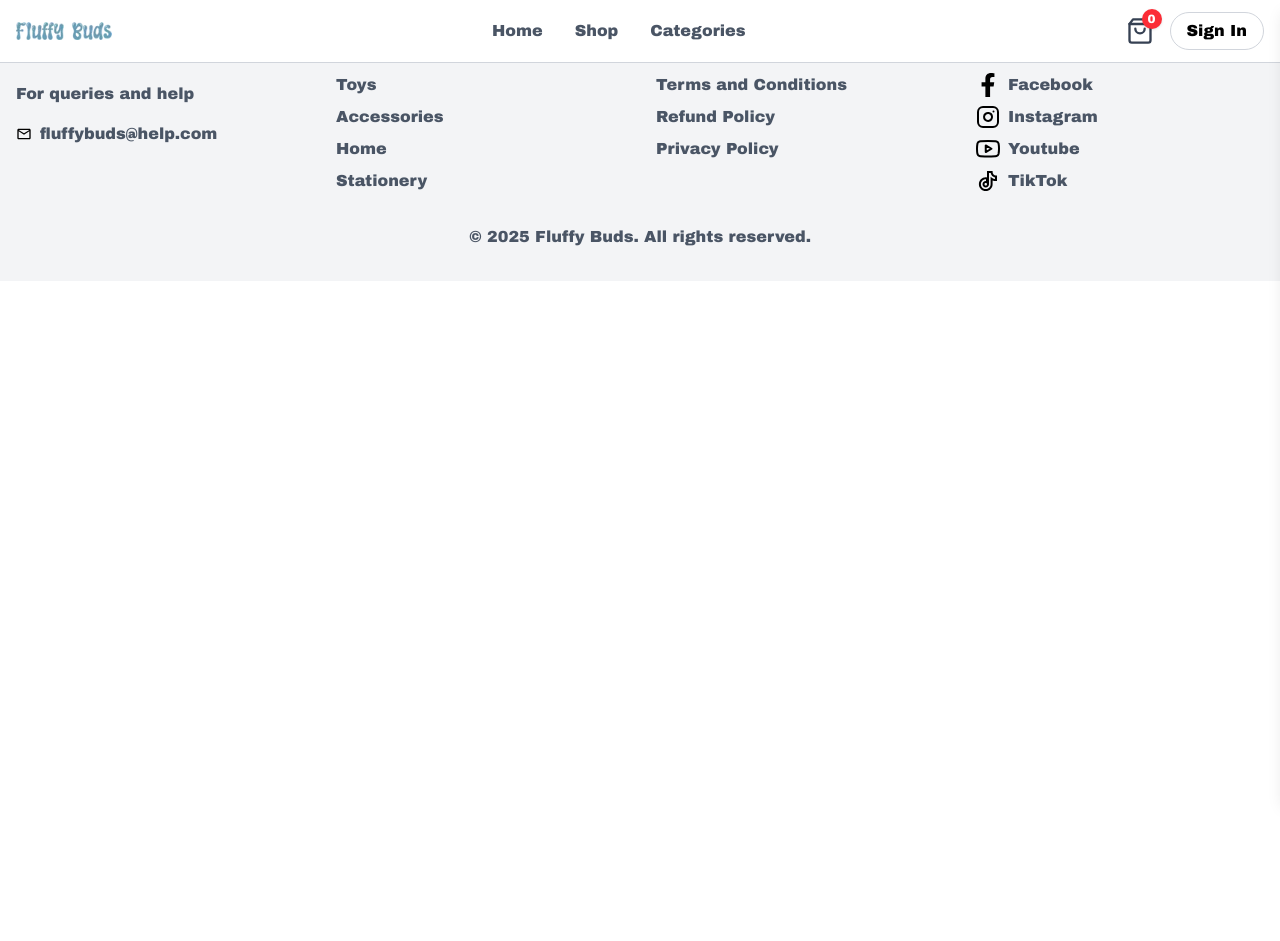
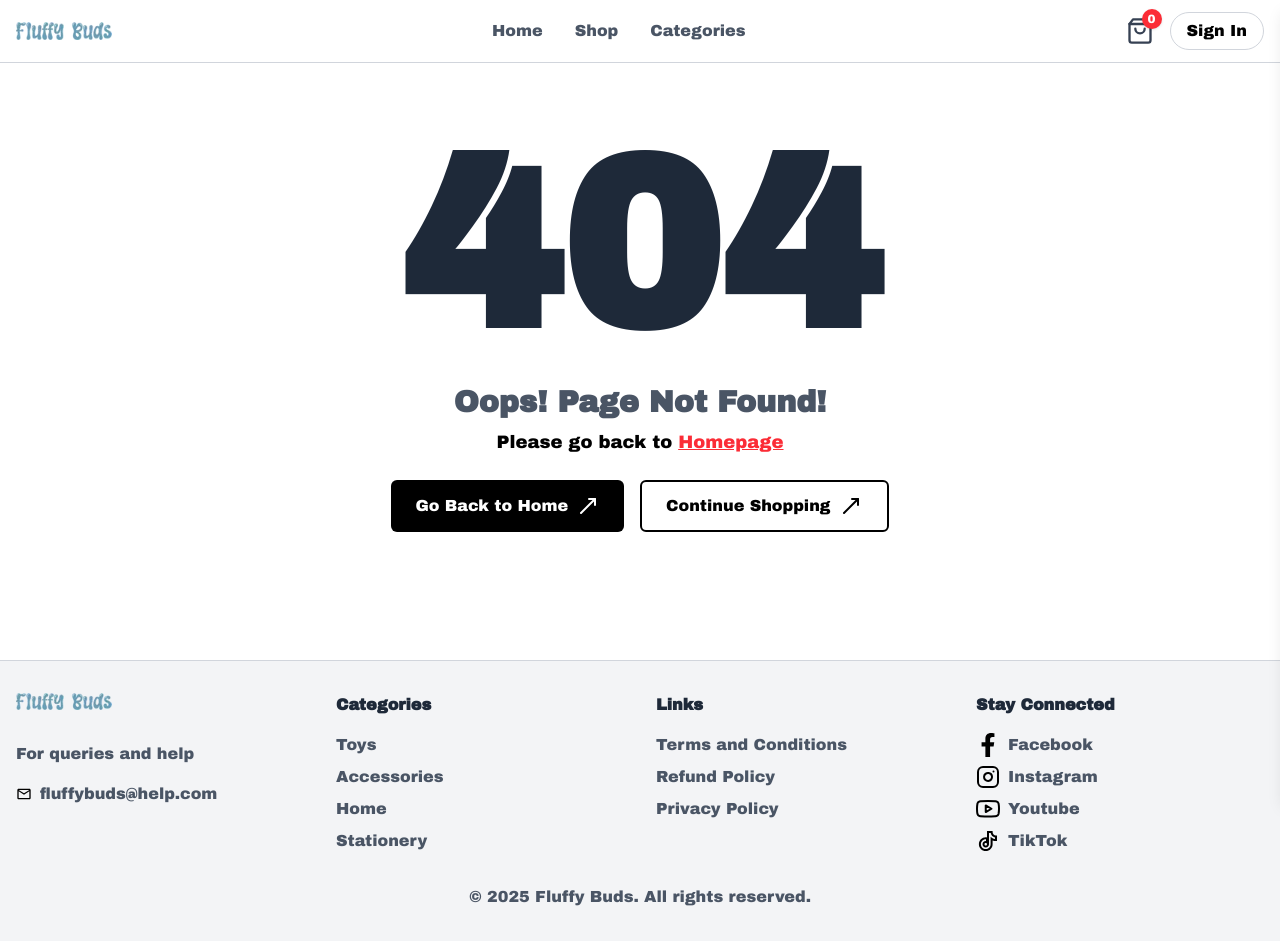
Before and after one commit to mdsajalali/fluffy-buds, a React (Vite) app: page /search in a window 1280 px wide. Before the commit the page ends 800 px from the top, so only its background shows below. Built offline with nearby package versions, Linux system fonts and the light colour scheme; no server answers.

Commit message:
added: not found page

```diff
--- a/src/App.tsx
+++ b/src/App.tsx
@@ -24,6 +24,7 @@ import ProductUpdate from "./pages/(dashboard)/ProductUpdate";
 import useCategoriesProduct from "./hooks/useCategoriesProduct";
 import Verify from "./pages/(cart)/Verify";
 import AdminRoute from "./routes/AdminRoute";
+import NotFound from "./components/(not-found)/NotFound";
 
 const App = () => {
   const location = useLocation();
@@ -89,6 +90,9 @@ const App = () => {
         {/* Auth pages */}
         <Route path="/login" element={<Login />} />
         <Route path="/register" element={<Register />} />
+
+        {/* not found */}
+        <Route path="*" element={<NotFound />} />
       </Routes>
 
       {!isAuthPage && <Footer />}
--- /dev/null
+++ b/src/components/(not-found)/NotFound.tsx
@@ -0,0 +1,72 @@
+import { Link } from "react-router-dom";
+
+const NotFound = () => {
+  return (
+    <div className="md:mt-[65px]">
+      <div className="flex flex-col items-center justify-center my-10 md:my-32">
+        <h1 className="text-9xl sm:text-[12rem] md:text-[15rem] font-bold text-gray-800">
+          404
+        </h1>
+        <p className="text-xl sm:text-2xl md:text-3xl font-semibold text-gray-600 mt-4">
+          Oops! Page Not Found!
+        </p>
+        <p className="text-sm sm:text-base md:text-lg mt-2">
+          Please go back to{" "}
+          <Link to="/" className="text-red-500 underline">
+            Homepage
+          </Link>
+        </p>
+        <div className="flex px-4 flex-col sm:flex-row gap-4 mt-6 w-full sm:w-auto justify-center">
+          <Link
+            to="/"
+            className="bg-black flex items-center text-white font-medium px-6 py-3 rounded-md hover:bg-gray-800 transition-colors w-full sm:w-auto justify-center text-center"
+            onClick={() => (window.location.href = "/")}
+          >
+            Go Back to Home
+            <span className="ml-2">
+              <svg
+                xmlns="http://www.w3.org/2000/svg"
+                width="24"
+                height="24"
+                viewBox="0 0 24 24"
+                fill="none"
+                stroke="currentColor"
+                stroke-width="2"
+                stroke-linecap="round"
+                stroke-linejoin="round"
+              >
+                <path d="M13 5H19V11"></path>
+                <path d="M19 5L5 19"></path>
+              </svg>
+            </span>
+          </Link>
+          <Link
+            to="/shop"
+            className="border-2 flex items-center border-black text-black font-medium py-3 px-6 rounded-md hover:bg-gray-200 transition-colors w-full sm:w-auto justify-center text-center"
+            onClick={() => (window.location.href = "/shop")}
+          >
+            Continue Shopping
+            <span className="ml-2">
+              <svg
+                xmlns="http://www.w3.org/2000/svg"
+                width="24"
+                height="24"
+                viewBox="0 0 24 24"
+                fill="none"
+                stroke="currentColor"
+                stroke-width="2"
+                stroke-linecap="round"
+                stroke-linejoin="round"
+              >
+                <path d="M13 5H19V11"></path>
+                <path d="M19 5L5 19"></path>
+              </svg>
+            </span>
+          </Link>
+        </div>
+      </div>
+    </div>
+  );
+};
+
+export default NotFound;
```
